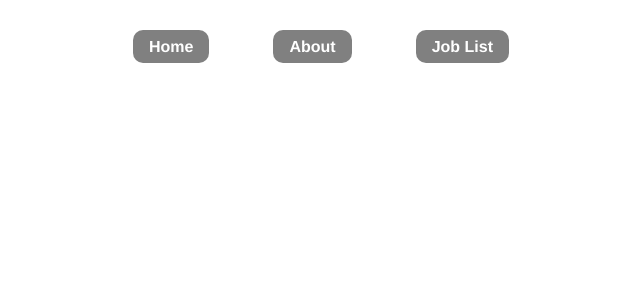
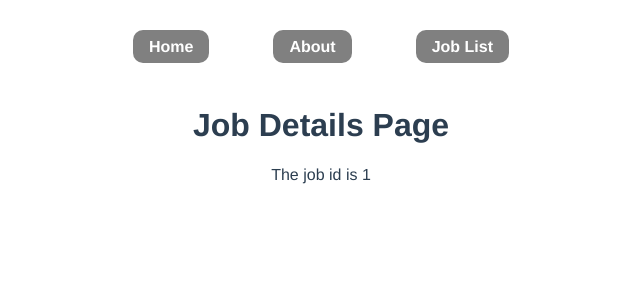
Before and after one commit to kiboma2021/job-hunter-vue, a Vue app: page /jobs/1 in a window 1280 px wide. Before the commit this address had no page. Shown: the top 300 px of the page, without its empty margins (319-959 px from the left). Built offline with nearby package versions, Linux system fonts and the light colour scheme.

Commit message:
Use route parameters

```diff
--- a/src/router/index.js
+++ b/src/router/index.js
@@ -2,6 +2,7 @@
 import HomeView from '../views/HomeView.vue'
 import AboutView from '../views/AboutView.vue'
 import JobView from '../views/jobs/JobView.vue'
+import JobDetail from '../views/jobs/JobDetail.vue'
 
 const routes = [
   {
@@ -18,6 +19,11 @@
     path: '/jobs',
     name: 'job',
     component: JobView
+  },
+  {
+    path: '/jobs/:id',
+    name: 'JobDetail',
+    component: JobDetail
   }
 
 ]
--- /dev/null
+++ b/src/views/jobs/JobDetail.vue
@@ -0,0 +1,19 @@
+<template>
+  <h1>Job Details Page</h1>
+  <p>The job id is {{ id }}</p>
+</template>
+
+<script>
+export default {
+    data() {
+        return {
+            id: this.$route.params.id,
+        }
+    }
+
+}
+</script>
+
+<style>
+
+</style>
```
